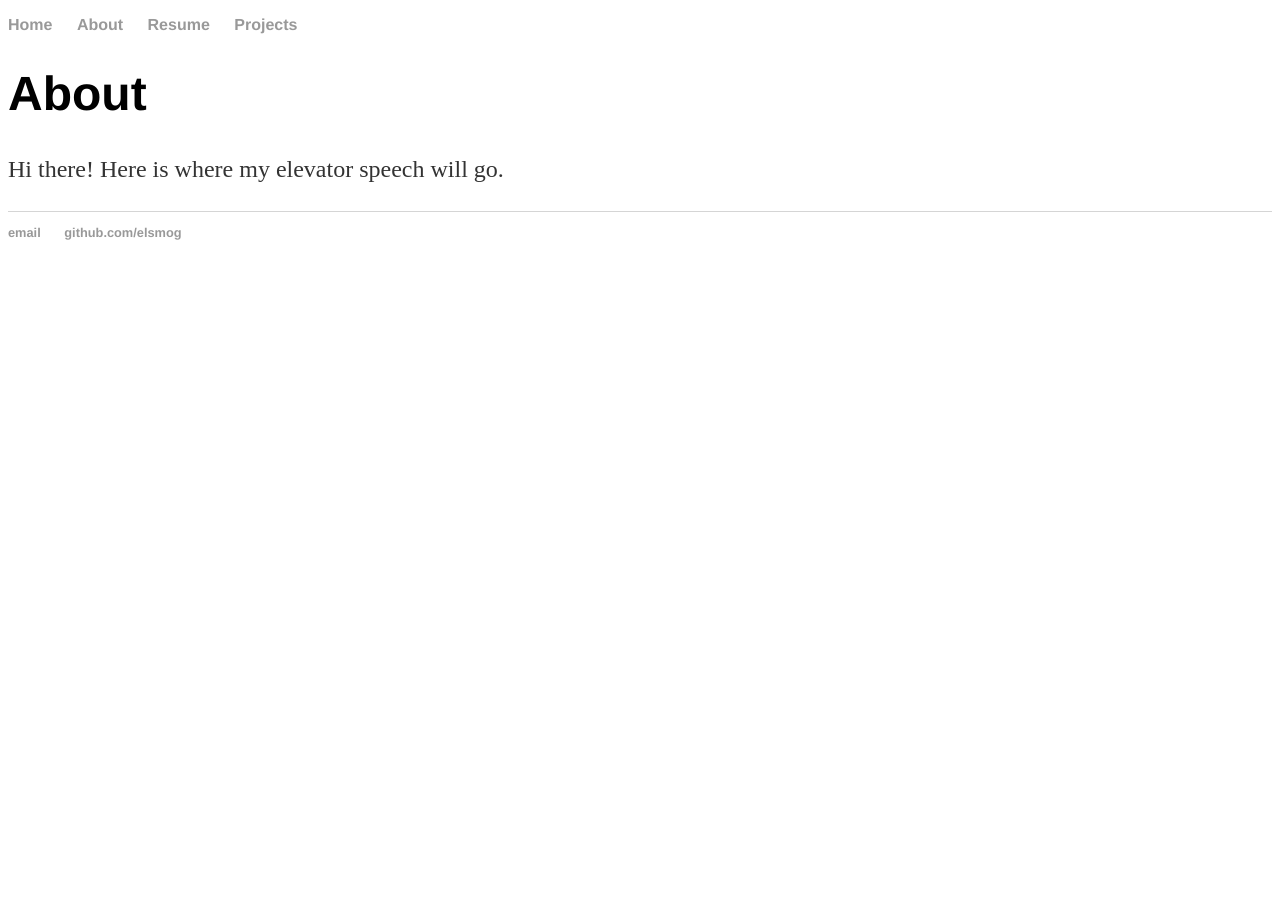
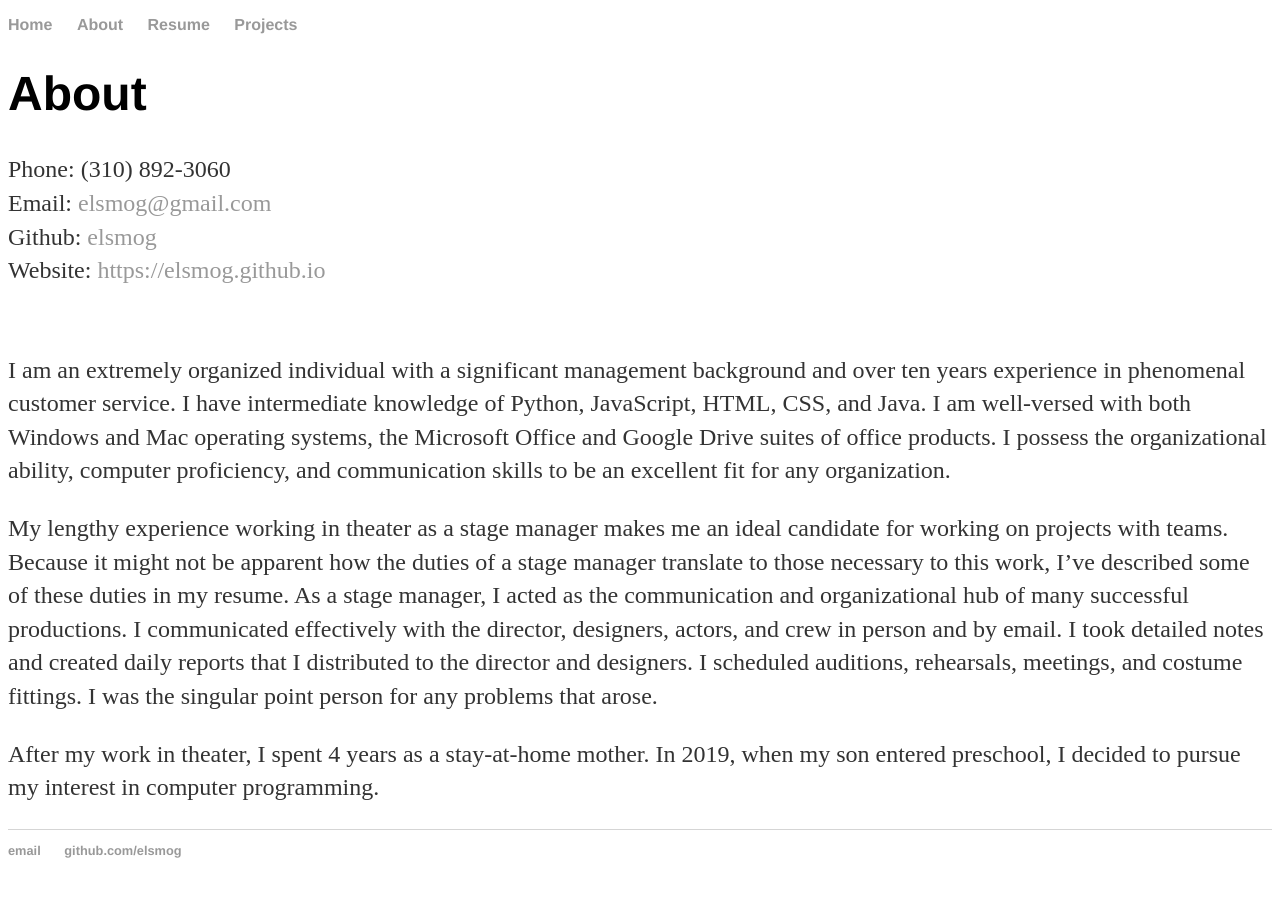
Before and after one commit to elsmog/elsmog.github.io, a Jekyll site: the page built from about/index.html, in a window 1280 px wide. Shown: the top 897 px of the page. Built offline with Jekyll 4.4.1, drawn with Linux system fonts in a browser that asks for light colours.

Commit message:
Edited index.html to include contact info and cover letter.

```diff
--- a/about/index.html
+++ b/about/index.html
@@ -4,5 +4,22 @@ title: Elyssa Kober
 ---
 <div class="blurb">
 	<h1>About</h1>
-	<p>Hi there! Here is where my elevator speech will go.</p>
+	<p>
+		Phone: (310) 892-3060<br>
+		Email: <a href="elsmog@gmail.com">elsmog@gmail.com</a><br>
+		Github: <a href="https://github.com/elsmog">elsmog</a><br>
+		Website: <a href="https://elsmog.github.io">https://elsmog.github.io</a>
+	</p>
+	<br>
+	<p>
+		I am an extremely organized individual with a significant management background and over ten years experience in
+		phenomenal customer service. I have intermediate knowledge of Python, JavaScript, HTML, CSS, and Java. I am well-versed with both Windows and Mac operating systems, the Microsoft Office and Google Drive suites of office products. I possess the organizational ability, computer proficiency, and communication skills to be an excellent fit for any organization.
+	</p>
+	<p>
+		My lengthy experience working in theater as a stage manager makes me an ideal candidate for working on projects with teams. Because it might not be apparent how the duties of a stage manager translate to those necessary to this work, I’ve described some of these duties in my resume. As a stage manager, I acted as the communication and organizational hub of many successful productions. I communicated effectively with the director, designers, actors, and crew in person and by email. I took detailed notes and created daily reports that I distributed to the director and designers. I scheduled auditions, rehearsals, meetings, and costume fittings. I was the singular point person for any problems that arose.
+	</p>
+	<p>
+		After my work in theater, I spent 4 years as a stay-at-home mother. In 2019, when my son entered preschool, I decided
+		to pursue my interest in computer programming.
+	</p>
 </div><!-- /.blurb -->
```
Also changed, not shown: 1 other file.
